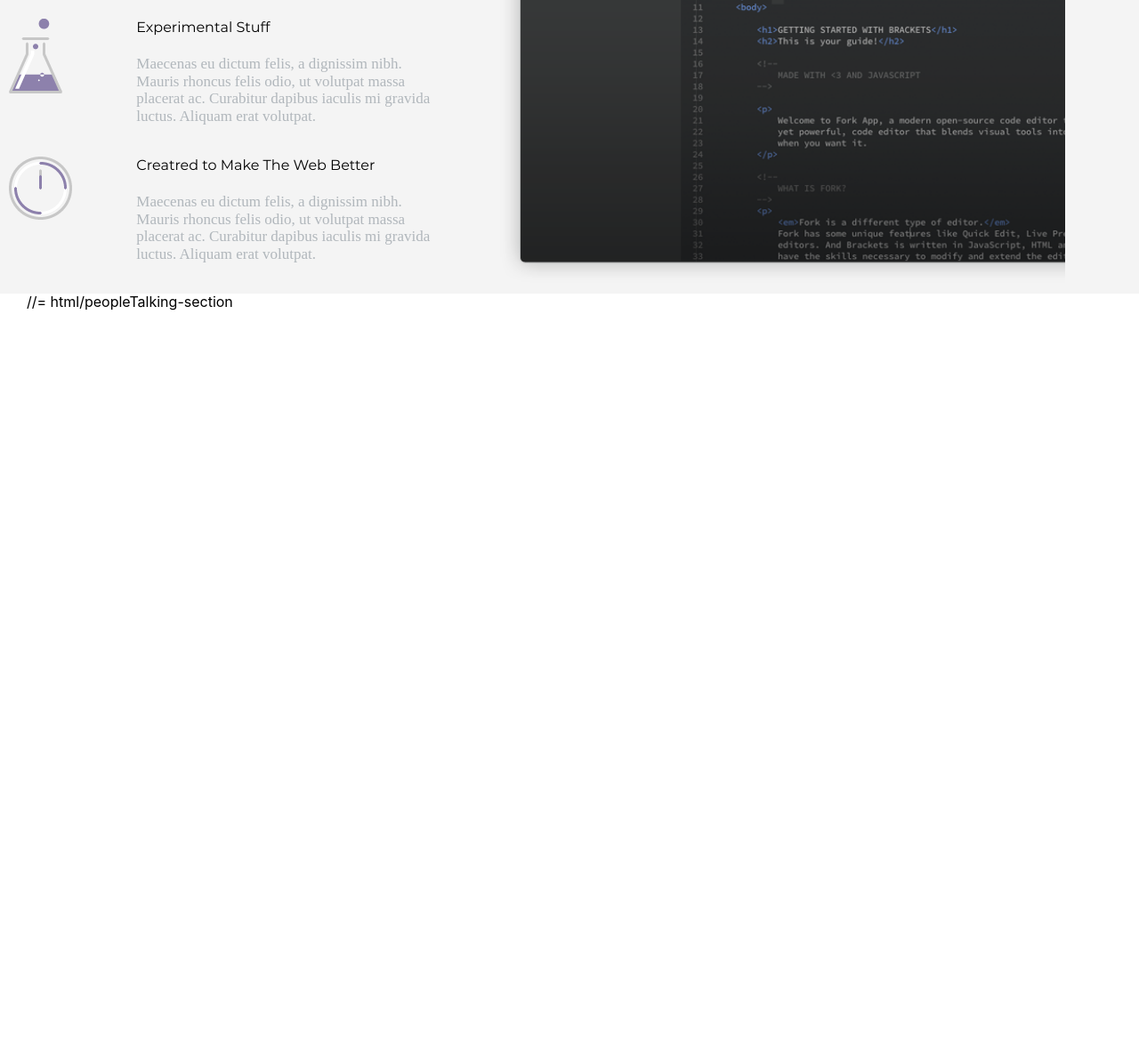
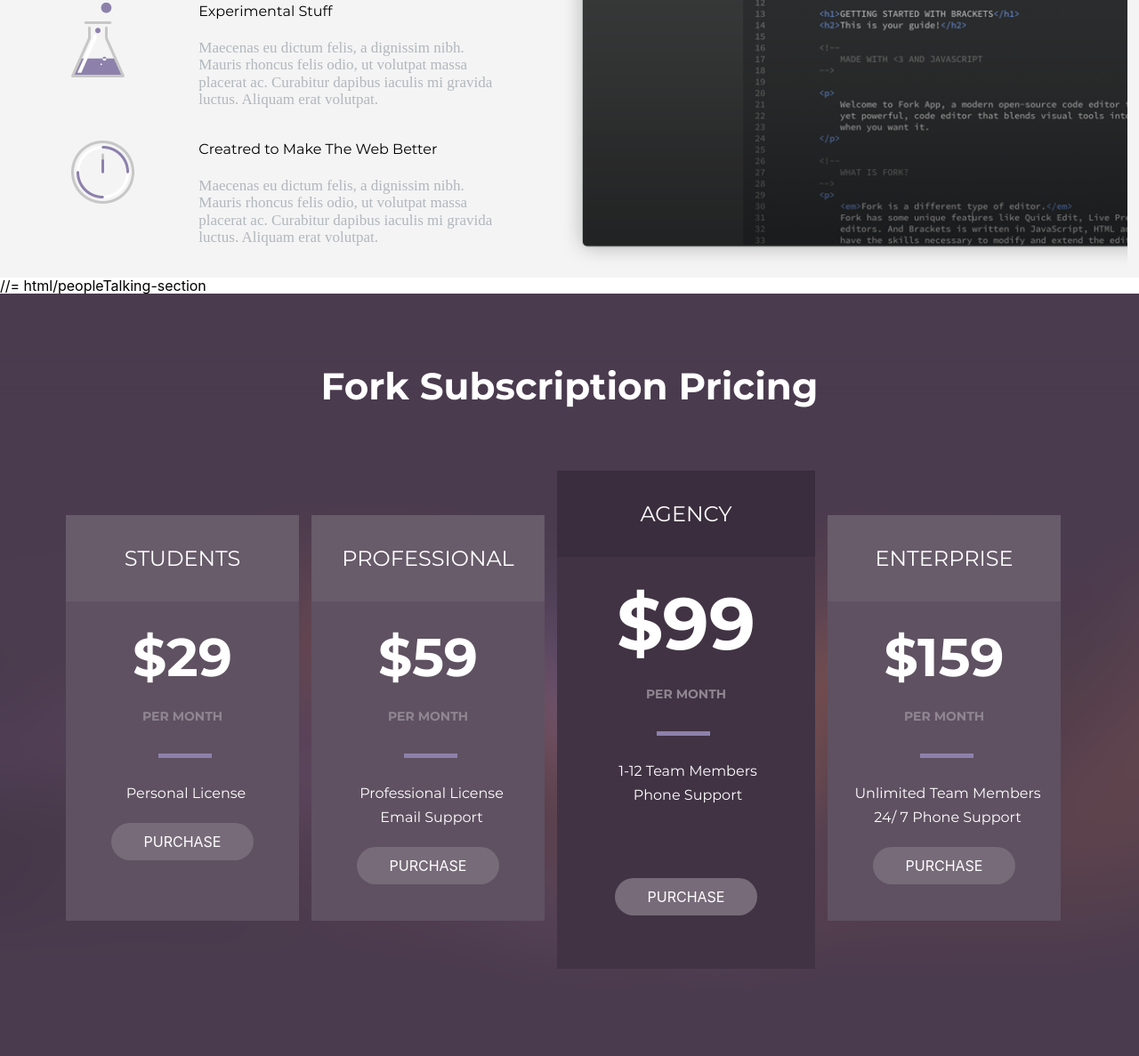
Before and after one commit to OlDashkevych/Forkio, a website: page src/index.html in a window 1280 px wide. Shown: the part 1636-2823 px from the top of the page at 89% size. Before the commit the page ends 1985 px from the top, so only its background shows below. Drawn offline with nearby package versions, Linux system fonts and the light colour scheme; files that its build step writes are made by us from their sources; files whose address does not match are found by name; a web font is replaced by a local one.

Commit message:
section done

```diff
--- a/src/html/features.html
+++ b/src/html/features.html
@@ -1,5 +1,5 @@
-<container class="container">
-<section class="features">
+<section class="features ">
+<div class="container">
     <h2 class="features--title">
     Here is what you get
     </h2>
@@ -65,5 +65,5 @@
 <div class="features--sectionImage">
     <img src="../images/features/editor-320.png" alt="editor" class="features--section__imageTwo">
 </div>
+</div>
 </section>
-</container>
--- /dev/null
+++ b/src/html/pricing.html
@@ -0,0 +1,39 @@
+<section class="section">
+    <div class="container ">
+    <h3 class="pricing--text">Fork Subscription Pricing</h3>
+    <ul class="pricing--list">
+        <li class="pricing--listItem">
+            <p class="pricing--listItem__title">students</p>
+            <p class="pricing--listItem__price">$29</p>
+            <p class="pricing--listItem__monthText">per month</p>
+            <div class="pricing--box"></div>
+            <p class="pricing--listItem__info">Personal License</p>
+            <button class="pricing--listItem__button">purchase</button>
+        </li>
+        <li class="pricing--listItem">
+            <p class="pricing--listItem__title">professional</p>
+            <p class="pricing--listItem__price">$59</p>
+            <p class="pricing--listItem__monthText">per month</p>
+            <div class="pricing--box"></div>
+            <p class="pricing--listItem__info">Professional License Email Support</p>
+            <button class="pricing--listItem__button">purchase</button>
+        </li>
+        <li class="pricing--listItem pricing--listItemOther">
+            <p class="pricing--listItem__title pricing--listItem__titleOther">agency</p>
+            <p class="pricing--listItem__price pricing--listItem__priceOther">$99</p>
+            <p class="pricing--listItem__monthText">per month</p>
+            <div class="pricing--box pricing--boxItem"></div>
+            <p class="pricing--listItem__info pricing--listItem__infoOther">1-12 Team Members Phone Support</p>
+            <button class="pricing--listItem__button">purchase</button>
+        </li>
+        <li class="pricing--listItem addMargin">
+            <p class="pricing--listItem__title">enterprise</p>
+            <p class="pricing--listItem__price">$159</p>
+            <p class="pricing--listItem__monthText">per month</p>
+            <div class="pricing--box"></div>
+            <p class="pricing--listItem__info">Unlimited Team Members 24/ 7 Phone Support</p>
+            <button class="pricing--listItem__button">purchase</button>
+        </li>
+    </ul>
+    </div>
+</section>
--- /dev/null
+++ b/src/sass/components/pricing.scss
@@ -0,0 +1,104 @@
+.section {
+    background-image: url(../../images/pricing/background.png);
+    background-repeat: no-repeat;
+    background-color: #4b3b4e;
+    height: 2262px;
+}
+
+.pricing--text {
+    font-size: 28px;
+    font-family: "Montserrat";
+    font-weight: bold;
+    text-align: center;
+    margin: 0;
+    padding: 74px 0 54px 0;
+    color: #ffffff;
+}
+
+.pricing--list {
+    margin: 0;
+    padding: 0;
+    list-style: none;
+    text-align: center;
+}
+
+.pricing--listItem {
+    width: 262px;
+    height: 456px;
+    margin-left: 14px;
+    background-color: #5f5161;
+    margin-bottom: 14px;
+}
+
+.pricing--listItem__title {
+    height: 97px;
+    background-color: #685b6a;
+    margin: 0;
+    padding-top: 35px;
+    text-transform: uppercase;
+    font-size: 24px;
+    color: $white-color;
+    font-family: "Montserrat";
+
+}
+.pricing--listItem__price {
+    font-family: "Montserrat";
+    font-weight: bold;
+    font-size: 60px;
+    text-transform: uppercase;
+    color: $white-color;
+    margin-bottom: 24px;
+    margin-top: 28px;
+}
+
+.pricing--listItem__monthText {
+    margin-bottom: 34px;
+    text-transform: uppercase;
+    font-size: 14px;
+    color: #8f8691;
+    font-family: "Montserrat";
+    font-weight: bold;
+}
+
+.pricing--box {
+    width: 60px;
+    height: 5px;
+    background-color: #8d81ac;
+    margin-left: 99px;
+    margin-bottom: 26px;
+}
+
+.pricing--listItem__info {
+    font-size: 20px;
+    font-family: "Montserrat", "sans-serif";
+    color: $white-color;
+    margin-bottom: 20px;
+
+
+}
+
+.pricing--listItem__button {
+    width: 160px;
+    height: 42px;
+    background-color: #776b79;
+    border: none;
+    text-transform: uppercase;
+    color: $white-color;
+    border-radius: 30px;
+}
+
+.pricing--listItemOther {
+    width: 290px;
+    height: 560px;
+    margin-left: 0;
+}
+
+.pricing--listItem__titleOther {
+    background-color: #3a2d3d;
+}
+.pricing--listItemOther {
+    background-color: #413344;
+}
+.pricing--listItem__priceOther {
+    font-size: 82px;
+}
--- a/src/sass/main.scss
+++ b/src/sass/main.scss
@@ -19,3 +19,5 @@
 @import './media/features-media.scss';
 @import './components/peopleTalking-section';
 @import './media/peopleTalking-section-media';
+@import './components/pricing.scss';
+@import './media/pricing-media.scss';
--- /dev/null
+++ b/src/sass/media/pricing-media.scss
@@ -0,0 +1,67 @@
+@media (min-width: 481px) {
+
+    .section {
+        height: 100%;
+    }
+
+    .pricing--text {
+        font-size: 42px;
+        padding: 82px 0 47px 0;
+    }
+
+    .pricing--list {
+        display: flex;
+        flex-wrap: wrap;
+        justify-content: center;
+    }
+
+    .pricing--box {
+        margin-left: 104px;
+    }
+
+    .pricing--boxItem {
+        margin-left: 112px;
+    }
+
+    .pricing--listItem__info {
+        font-size: 16px;
+        width: 210px;
+        margin-left: 30px;
+        line-height: 1.7;
+    }
+
+    .pricing--listItem__infoOther {
+        margin-bottom: 80px;
+        margin-left: 42px;
+    }
+
+    .pricing--listItem {
+        margin: 0;
+        margin-right: 42px;
+        margin-bottom: 40px;
+    }
+
+    .pricing--listItemOther {
+        margin-right: 16px;
+    }
+
+    .addMargin {
+        margin-top: 40px;
+    }
+}
+
+@media (min-width: 993px) {
+    .pricing--text {
+        padding: 80px 0 70px 0;
+    }
+
+    .pricing--listItem {
+        margin-right: 14px;
+        margin-top: 50px;
+    }
+
+    .pricing--listItemOther {
+        margin-top: 0;
+        margin-bottom: 98px;
+    }
+}
--- a/src/sass/media/revolutionary-media.scss
+++ b/src/sass/media/revolutionary-media.scss
@@ -34,7 +34,6 @@
   }
 
   .revolutionary--icons {
-    // width: 1200px;
     margin-bottom: 70px;
   }
 }
```
Also changed, not shown: src/index.html (+1 -0 lines), src/images/pricing/background.png (added).
